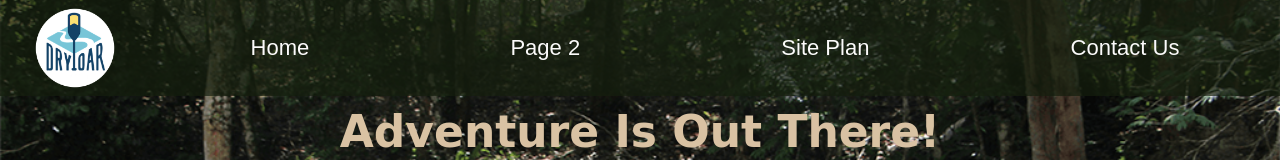
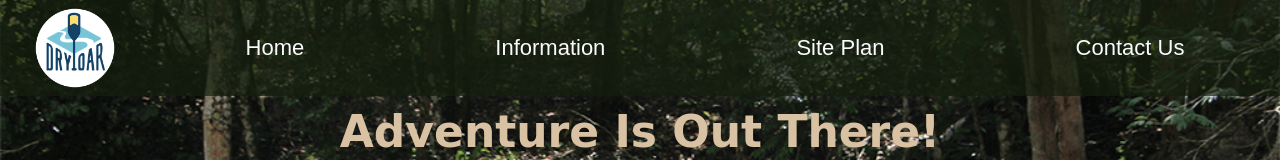
Before and after one commit to hannahsb23/web-fundamentals, a plain HTML site: page wwr/index.html in a window 1280 px wide. Shown: the top 160 px of the page. Drawn offline with Linux system fonts and the light colour scheme; a web font is replaced by a local one.

Commit message:
Change Page 2 to Information

```diff
--- a/wwr/index.html
+++ b/wwr/index.html
@@ -17,7 +17,7 @@
 
       <nav>
         <a href="index.html">Home</a>
-        <a href="#">Page 2</a>
+        <a href="information.html">Information</a>
         <a href="site-plan-rafting.html">Site Plan</a>
         <a href="contactus.html">Contact Us</a>
       </nav>
```
